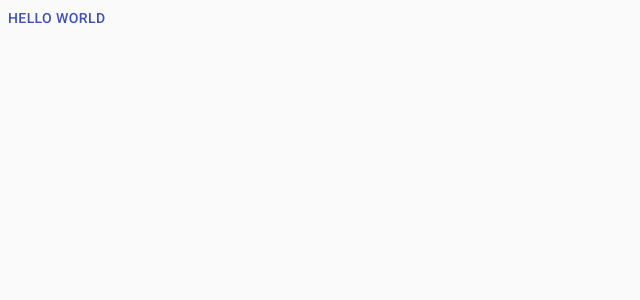
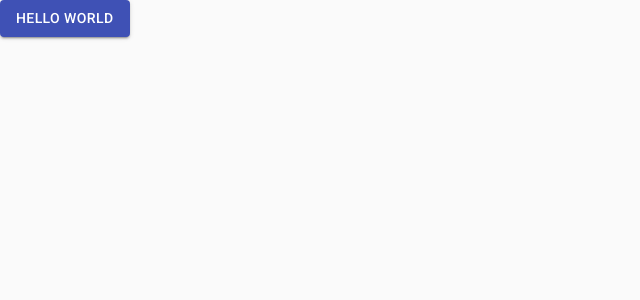
Before and after one commit to maksim-honchar/contacts-book, a React app: page / in a window 1280 px wide. Shown: the top 300 px of the page, without its empty margins (0-640 px from the left). Built offline with nearby package versions, Linux system fonts and the light colour scheme.

Commit message:
completed setup-redux

```diff
--- a/src/App.tsx
+++ b/src/App.tsx
@@ -1,8 +1,11 @@
 import React from 'react';
-import { Button } from '@material-ui/core';
+import Button from '@material-ui/core/Button';
 
 function App() {
-  return <Button color="primary">Hello World</Button>;
+  return (
+    <Button variant="contained" color="primary">
+      Hello World
+    </Button>
+  );
 }
-
 export default App;
--- /dev/null
+++ b/src/redux/contactsSlice.ts
@@ -0,0 +1,14 @@
+import { createSlice } from '@reduxjs/toolkit';
+
+const initialState = [
+  { id: '1', title: 'First Post!', content: 'Hello!' },
+  { id: '2', title: 'Second Post', content: 'More text' },
+];
+
+const contactsSlice = createSlice({
+  name: 'contacts',
+  initialState,
+  reducers: {},
+});
+
+export default contactsSlice.reducer;
--- /dev/null
+++ b/src/redux/store.ts
@@ -0,0 +1,14 @@
+import { configureStore } from '@reduxjs/toolkit';
+import contactsReducer from './contactsSlice';
+
+const store = configureStore({
+  reducer: {
+    contacts: contactsReducer,
+  },
+});
+
+export type RootState = ReturnType<typeof store.getState>
+
+export type AppDispatch = typeof store.dispatch
+
+export default store;
```
Also changed, not shown: src/index.tsx (+4 -3 lines).
